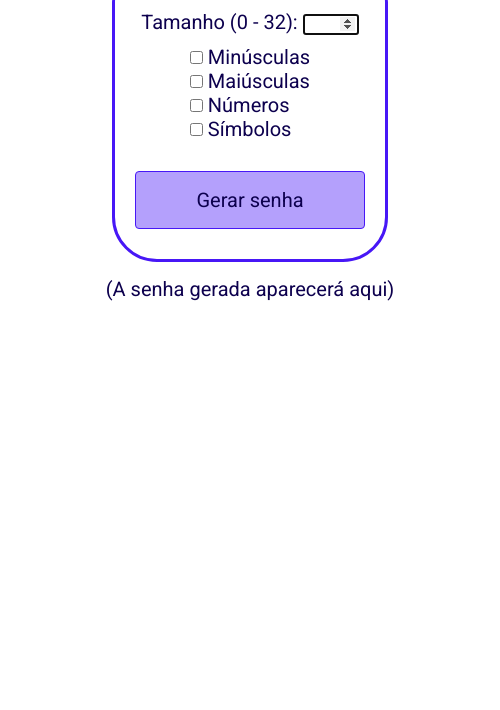
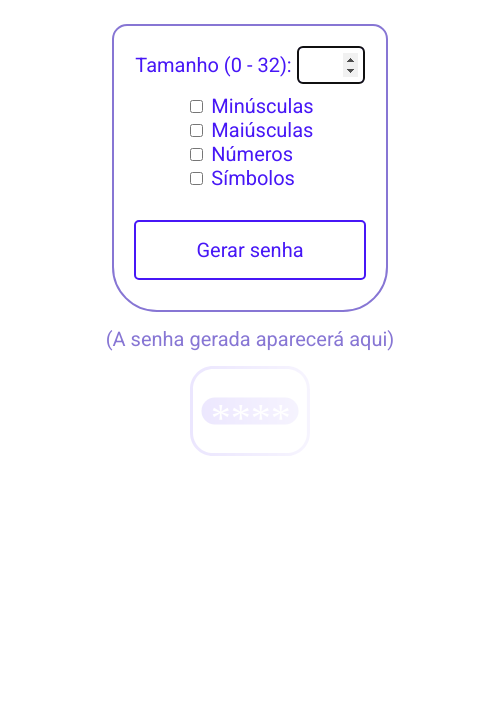
Before and after one commit to LucasGoncSilva/password_generator, an Electron app: page index.html in a window 500 px wide. Shown: the part 90-800 px from the top of the page. Drawn offline with Linux system fonts and the light colour scheme.

Commit message:
structured files

```diff
--- /dev/null
+++ b/assets/css/style.css
@@ -0,0 +1,69 @@
+@import url('https://fonts.googleapis.com/css2?family=Roboto:wght@400;700&display=swap');
+
+html, body { margin: 0; padding: 0; }
+
+:root {
+    --main_color: #fff;
+    --secundary_color: #4717f6;
+    --accent_color_1: #8776d4;
+    --accent_color_2: #e8bdff;
+}
+
+html {
+    font: 400 20px 'Roboto', sans-serif;
+    background: var(--main_color);
+    color: var(--secundary_color);
+    text-align: center;
+}
+
+body {
+    display: flex;
+    flex-direction: column;
+    align-items: center;
+}
+
+h1 { margin-bottom: 5vh; }
+
+form { accent-color: var(--secundary_color); }
+
+fieldset {
+    background: var(--main_color);
+    border: 2px solid var(--accent_color_1);
+    border-radius: 15px 15px 45px 45px;
+    width: fit-content;
+    padding: 20px;
+}
+
+input[type=number] {
+    margin-bottom: 10px;
+    font: 400 20px 'Roboto', sans-serif;
+    color: var(--secundary_color);
+    background: var(--main_color);
+    border: 2px solid var(--secundary_color);
+    border-radius: 1vw;
+    padding: 1vw;
+}
+
+div { margin: auto; text-align: left; max-width: fit-content; }
+
+input[type=submit] {
+    font: 400 20px 'Roboto', sans-serif;
+    color: var(--secundary_color);
+    background: var(--main_color);
+    border: 2px solid var(--secundary_color);
+    border-radius: 1vw;
+    padding: 16px 60px;
+    text-decoration: none;
+    margin: 30px auto 10px;
+    cursor: pointer;
+    transition: 300ms;
+}
+
+input[type=submit]:hover {
+    color: var(--main_color);
+    background: var(--secundary_color);
+}
+
+span { margin-top: 15px; color: var(--accent_color_1); }
+
+img { opacity: .1; }
--- /dev/null
+++ b/assets/js/script.js
@@ -0,0 +1,64 @@
+window.addEventListener('DOMContentLoaded', () => {
+
+    function generatePass(chcks) {
+
+        let pass = ''
+        let elems = []
+
+        const passLength = document.querySelector('#length').value
+
+        const lower = 'abcdefghijklmnopqrstuvwxyz'
+        const upper = 'ABCDEFGHIJKLMNOPQRSTUVWXYZ'
+        const number = '0123456789'
+        const symbol = '?!@#$%&*(){};'
+
+        chcks.forEach(chck => {
+            elems.push(chck.dataset.code)
+        })
+
+        for (let i = 0; i < passLength; i++) {
+
+            let charType = Number(elems[Math.floor(Math.random() * elems.length)])
+            let randomNum
+
+            switch (charType) {
+                case 0:
+                    randomNum = Math.floor(Math.random() * lower.length)
+                    pass += lower.substring(randomNum, randomNum + 1)
+                    break;
+
+                case 1:
+                    randomNum = Math.floor(Math.random() * upper.length)
+                    pass += upper.substring(randomNum, randomNum + 1)
+                    break;
+
+                case 2:
+                    randomNum = Math.floor(Math.random() * number.length)
+                    pass += number.substring(randomNum, randomNum + 1)
+                    break;
+
+                case 3:
+                    randomNum = Math.floor(Math.random() * symbol.length)
+                    pass += symbol.substring(randomNum, randomNum + 1)
+                    break;
+            }
+
+        }
+
+        document.querySelector('span').innerText = pass
+
+    }
+
+    document.querySelector('form').onsubmit = () => {
+
+        const chcks = document.querySelectorAll('input[type="checkbox"]:checked')
+
+        if (chcks.length === 0) { window.alert('Selecione os caractéres que deseja utilizar.'); return false }
+
+        generatePass(chcks)
+
+        return false
+
+    }
+
+})
--- a/index.html
+++ b/index.html
@@ -2,82 +2,19 @@
 <html lang="pt-br">
 
 <head>
+
     <meta charset="UTF-8">
     <meta http-equiv="X-UA-Compatible" content="IE=edge">
     <meta name="viewport" content="width=device-width, initial-scale=1.0">
 
-    <style>
-        @import url('https://fonts.googleapis.com/css2?family=Roboto:wght@400;700&display=swap');
+    <title>Gerador de Senhas</title>
 
-        :root {
-            --main_color: #fff;
-            --secundary_color: #0d004e;
-            --accent_color_1: #4717f6;
-            --accent_color_2: #b4a0fc;
-        }
+<link rel="stylesheet" href="assets/css/style.css">
+<script src="assets/js/script.js"></script>
 
-        * {
-            margin: 0;
-        }
+    <link rel="shortcut icon" href="/assets/img/icon.svg" type="image/x-icon">
 
-        html {
-            font: 400 20px 'Roboto', sans-serif;
-            background: var(--main_color);
-            color: var(--secundary_color);
-            text-align: center;
-        }
 
-        body {
-            display: flex;
-            flex-direction: column;
-            align-items: center;
-        }
-
-        h1 {
-            margin: 10px auto 20px;
-        }
-
-        form {
-            accent-color: var(--secundary_color);
-        }
-
-        fieldset {
-            border: solid var(--accent_color_1);
-            border-radius: 15px 15px 45px 45px;
-            width: fit-content;
-            padding: 20px;
-        }
-
-        input[type=number] {
-            margin-bottom: 10px;
-        }
-
-        div {
-            margin: auto;
-            text-align: left;
-            max-width: fit-content;
-        }
-
-        input[type=submit] {
-            font: 400 20px 'Roboto', sans-serif;
-            background-color: var(--accent_color_2);
-            border: 1px solid var(--accent_color_1);
-            border-radius: 4px;
-            color: var(--secundary_color);
-            padding: 16px 60px;
-            text-decoration: none;
-            margin: 30px auto 10px;
-            cursor: pointer;
-        }
-
-        span {
-            margin-top: 15px;
-        }
-    </style>
-
-    <link rel="icon" href="icon.svg">
-
-    <title>Gerador de Senhas</title>
 </head>
 
 <body>
@@ -112,75 +49,7 @@
 
     <span>(A senha gerada aparecerá aqui)</span>
 
-
-    <script>
-
-        function generatePass(chcks) {
-
-            let pass = ''
-            let elems = []
-
-            const passLength = document.querySelector('#length').value
-
-            const lower = 'abcdefghijklmnopqrstuvwxyz'
-            const upper = 'ABCDEFGHIJKLMNOPQRSTUVWXYZ'
-            const number = '0123456789'
-            const symbol = '?!@#$%&*(){};'
-
-            chcks.forEach(chck => {
-                elems.push(chck.dataset.code)
-            })
-
-            for (let i = 0; i < passLength; i++) {
-
-                let charType = Number(elems[Math.floor(Math.random() * elems.length)])
-                let randomNum
-
-                switch (charType) {
-                    case 0:
-                        randomNum = Math.floor(Math.random() * lower.length)
-                        pass += lower.substring(randomNum, randomNum + 1)
-                        break;
-
-                    case 1:
-                        randomNum = Math.floor(Math.random() * upper.length)
-                        pass += upper.substring(randomNum, randomNum + 1)
-                        break;
-
-                    case 2:
-                        randomNum = Math.floor(Math.random() * number.length)
-                        pass += number.substring(randomNum, randomNum + 1)
-                        break;
-
-                    case 3:
-                        randomNum = Math.floor(Math.random() * symbol.length)
-                        pass += symbol.substring(randomNum, randomNum + 1)
-                        break;
-                }
-
-            }
-
-            document.querySelector('span').innerText = pass
-
-        }
-
-        document.querySelector('form').onsubmit = () => {
-
-            const chcks = document.querySelectorAll('input[type="checkbox"]:checked')
-
-            if (chcks.length === 0) { window.alert('Selecione os caractéres que deseja utilizar.'); return false }
-
-            generatePass(chcks)
-
-            // chcks.forEach((chck)=>{
-            //     console.log(chck.name)
-            // })
-
-            return false
-
-        }
-
-    </script>
+    <img src="assets/img/icon.svg" alt="icon">
 
 </body>
 
--- a/main.js
+++ b/main.js
@@ -9,7 +9,7 @@ app.on('ready', () => {
         height: 500,
         resizable: false,
         autoHideMenuBar: true,
-        icon: __dirname + '/icon.ico'
+        icon: __dirname + '/assets/img/icon.ico'
     })
 
     mainWindow.loadURL(`file://${__dirname}/index.html`)
```
Also changed, not shown: package.json (+12 -5 lines), assets/img/icon.ico (renamed from icon.ico), assets/img/icon.svg (renamed from icon.svg), 2 other files.
